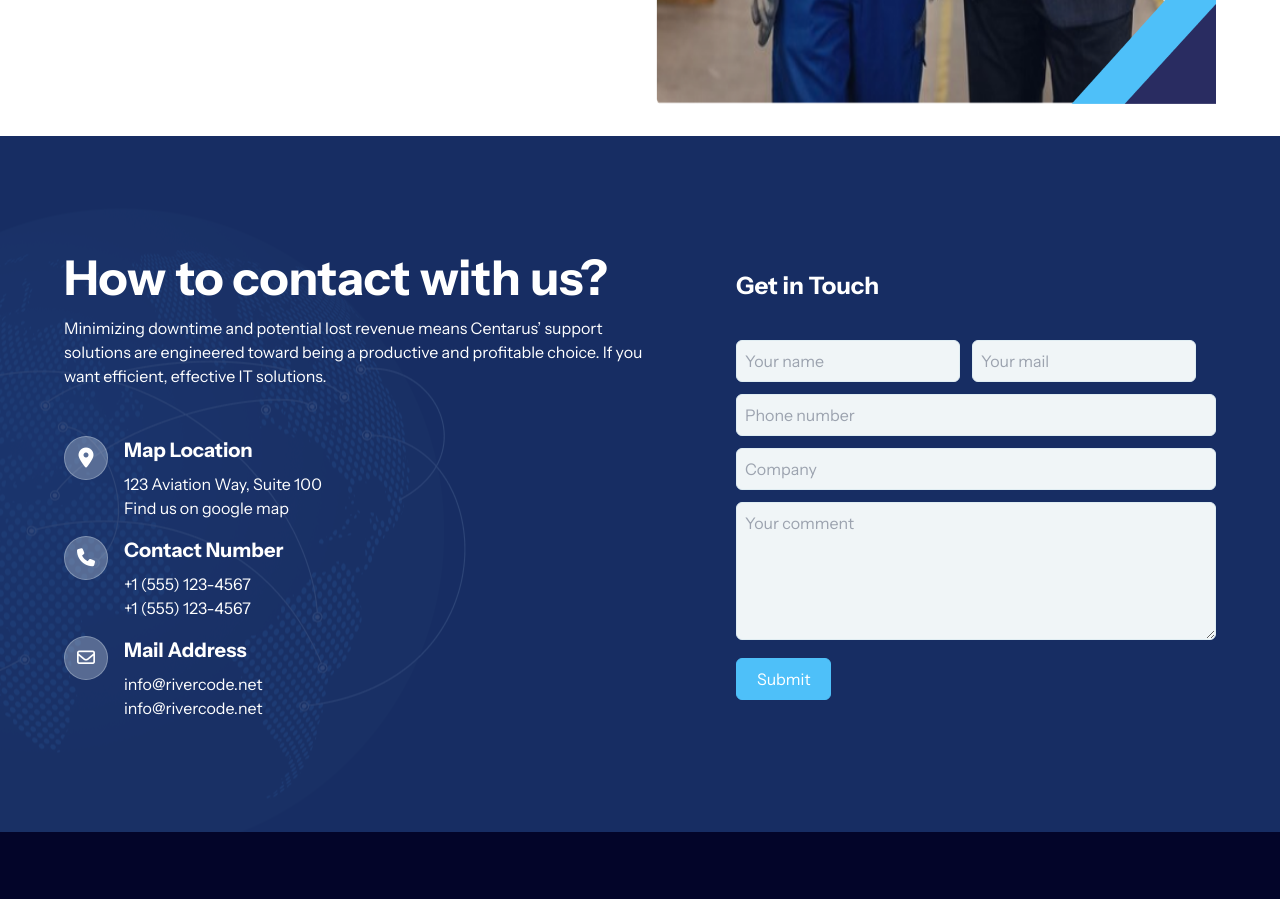
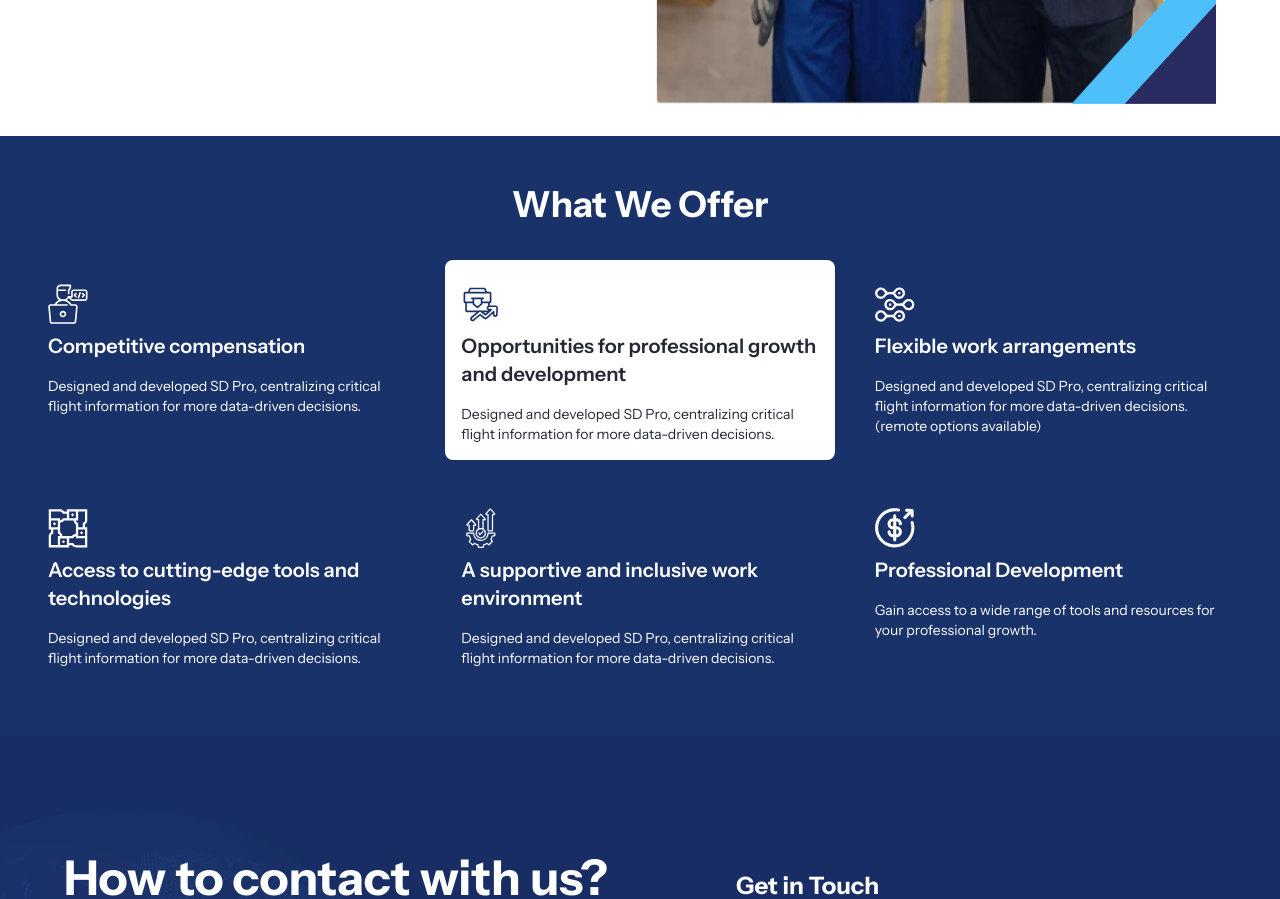
Before and after one commit to ma-foyez/rivercode, a React (Vite) app in the folder apps/frontend/: page /career in a window 1280 px wide. Shown: the part 2140-3039 px from the top of the page. Built offline with nearby package versions, Linux system fonts and the light colour scheme.

Commit message:
Employee benefits add

```diff
--- a/apps/frontend/src/components/features/employeeBenefits/index.tsx
+++ b/apps/frontend/src/components/features/employeeBenefits/index.tsx
@@ -1,40 +1,40 @@
 import React from 'react';
-import { DollarSign, GraduationCap, Clock, Network, Users, BookOpen } from 'lucide-react';
+import SectionTitle from '../sectionTitle';
 
 interface Benefit {
-  icon: React.ReactNode;
+  icon: string;
   title: string;
   description: string;
 }
 
 const benefits: Benefit[] = [
   {
-    icon: <DollarSign className="w-8 h-8 text-white" />,
+    icon: './assets/images/icons/Group (1).svg',
     title: "Competitive compensation",
     description: "Designed and developed SD Pro, centralizing critical flight information for more data-driven decisions."
   },
   {
-    icon: <GraduationCap className="w-8 h-8 text-white" />,
+    icon: './assets/images/icons/oppertunity.svg',
     title: "Opportunities for professional growth and development",
     description: "Designed and developed SD Pro, centralizing critical flight information for more data-driven decisions."
   },
   {
-    icon: <Clock className="w-8 h-8 text-white" />,
+    icon: './assets/images/icons/Group (2).svg',
     title: "Flexible work arrangements",
     description: "Designed and developed SD Pro, centralizing critical flight information for more data-driven decisions. (remote options available)"
   },
   {
-    icon: <Network className="w-8 h-8 text-white" />,
+    icon: './assets/images/icons/Group (3).svg',
     title: "Access to cutting-edge tools and technologies",
     description: "Designed and developed SD Pro, centralizing critical flight information for more data-driven decisions."
   },
   {
-    icon: <Users className="w-8 h-8 text-white" />,
+    icon: './assets/images/icons/Group (4).svg',
     title: "A supportive and inclusive work environment",
     description: "Designed and developed SD Pro, centralizing critical flight information for more data-driven decisions."
   },
   {
-    icon: <BookOpen className="w-8 h-8 text-white" />,
+    icon: './assets/images/icons/Group.svg',
     title: "Professional Development",
     description: "Gain access to a wide range of tools and resources for your professional growth."
   }
@@ -42,14 +42,29 @@ const benefits: Benefit[] = [
 
 const EmployeeBenefits: React.FC = () => {
   return (
-    <div className="bg-blue-900 p-8 text-white">
-      <h2 className="text-3xl font-bold mb-8 text-center">What We Offer</h2>
-      <div className="grid grid-cols-1 md:grid-cols-2 lg:grid-cols-3 gap-6">
+    <div className="bg-blue p-8 text-white">
+      <SectionTitle title='What We Offer'/>
+      <div className="grid grid-cols-1 md:grid-cols-2 lg:grid-cols-3 gap-6 my-5">
         {benefits.map((benefit, index) => (
-          <div key={index} className="bg-blue-800 p-6 rounded-lg">
+          <div
+            key={index}
+            className={`group rounded-lg p-4 sl-animate hover:bg-white hover:text-black ${index === 1 ? 'bg-white text-black' : ''}`}
+          >
+            <div className="relative h-10 w-10 my-2">
+              <img
+                src={benefit.icon}
+                alt={benefit.title}
+                className="h-full w-full object-contain transition-opacity duration-300 group-hover:opacity-0"
+              />
+              <img
+                src={benefit.icon}
+                alt={benefit.title}
+                className="absolute inset-0 h-full w-full object-contain transition-opacity duration-300 opacity-0 group-hover:opacity-100 filter invert"
+              />
+            </div>
+
             <div className="flex items-center mb-4">
-              {benefit.icon}
-              <h3 className="text-xl font-semibold ml-3">{benefit.title}</h3>
+              <h3 className="text-xl font-semibold">{benefit.title}</h3>
             </div>
             <p className="text-sm">{benefit.description}</p>
           </div>
--- a/apps/frontend/src/pages/career.tsx
+++ b/apps/frontend/src/pages/career.tsx
@@ -3,6 +3,7 @@ import PageBanner from '../components/features/pageBanner';
 import ContactUs from '../components/features/contactUs';
 import OurTeam from '../components/features/ourTeam';
 import WhyWorkWithUs from '../components/features/whyWorkWithUs';
+import EmployeeBenefits from '../components/features/employeeBenefits';
 
 const CareerPage = () => {
     return (
@@ -14,6 +15,7 @@ const CareerPage = () => {
         />
         <OurTeam/>
         <WhyWorkWithUs/>
+        <EmployeeBenefits/>
         <ContactUs/>
      </div>
     );
```
Also changed, not shown: apps/frontend/public/assets/images/icons/oppertunity.svg (renamed from apps/frontend/public/assets/images/icons/Frame.svg).
